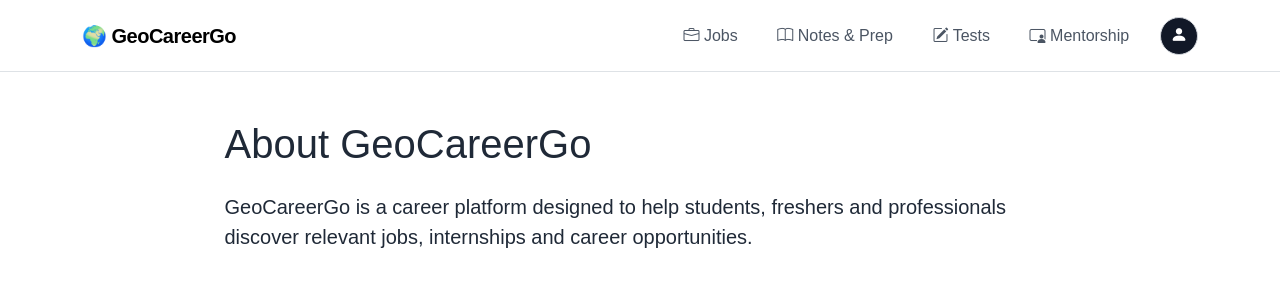
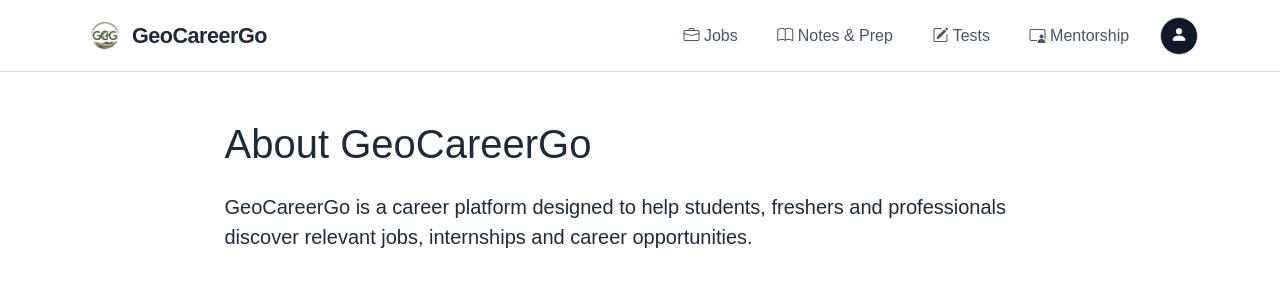
Before and after one commit to Suhrid2425/geocareergo, a Django app: page /about/ in a window 1280 px wide. Shown: the top 300 px of the page. Run offline with Django 5.2, Linux system fonts and the light colour scheme.

Commit message:
Fix GCG logo spacing

```diff
--- a/static/css/style.css
+++ b/static/css/style.css
@@ -1490,6 +1490,10 @@ body {
 }
 
 
+/* ==================================================
+   MOBILE
+================================================== */
+
 @media (max-width: 767.98px) {
 
     .mobile-apply-wrapper {
@@ -1607,9 +1611,7 @@ body {
     }
 
 
-    /*
-       Space for bottom navigation
-    */
+    /* Space for bottom navigation */
 
     body {
         padding-bottom: 150px !important;
@@ -2039,6 +2041,8 @@ body {
         letter-spacing: -0.8px;
     }
 }
+
+
 /* ==================================================
    ACCOUNT CHOICE MODAL
 ================================================== */
@@ -2103,7 +2107,9 @@ body {
 }
 
 
-/* MOBILE */
+/* ==================================================
+   MOBILE ACCOUNT CHOICE
+================================================== */
 
 @media (max-width: 576px) {
 
@@ -2124,6 +2130,12 @@ body {
     }
 
 }
+
+
+/* ==================================================
+   JOB FILTER TOGGLE
+================================================== */
+
 .job-filter-toggle {
     background: #f8fafc;
     border: 1px solid #d1d5db;
@@ -2157,7 +2169,7 @@ body {
 
 
 /* ==================================================
-   DESKTOP
+   DESKTOP JOB FILTER
 ================================================== */
 
 @media (min-width: 992px) {
@@ -2167,3 +2179,95 @@ body {
     }
 
 }
+
+
+/* ==================================================
+   GEOCareerGo BRAND — FINAL
+================================================== */
+
+.navbar-brand.brand {
+    display: inline-flex !important;
+    align-items: center !important;
+
+    gap: 4px !important;
+
+    margin: 0 !important;
+    padding: 0 !important;
+
+    text-decoration: none !important;
+    color: inherit !important;
+
+    line-height: 1 !important;
+}
+
+
+/* ==================================================
+   GCG LOGO
+================================================== */
+
+.navbar-brand.brand img {
+    width: 46px !important;
+    height: 46px !important;
+
+    object-fit: contain !important;
+
+    display: block !important;
+
+    margin: 0 !important;
+    padding: 0 !important;
+
+    flex-shrink: 0 !important;
+
+    /*
+       Makes the visible GCG logo larger
+       while keeping the layout box controlled.
+    */
+    transform: scale(1.35) !important;
+    transform-origin: center center !important;
+}
+
+
+/* ==================================================
+   GeoCareerGo TEXT
+================================================== */
+
+.navbar-brand.brand strong {
+    display: inline-block !important;
+
+    margin: 0 !important;
+    padding: 0 !important;
+
+    font-size: 1.35rem !important;
+    font-weight: 700 !important;
+
+    line-height: 1 !important;
+
+    letter-spacing: -0.5px !important;
+
+    white-space: nowrap !important;
+}
+
+
+/* ==================================================
+   MOBILE BRAND
+================================================== */
+
+@media (max-width: 767.98px) {
+
+    .navbar-brand.brand {
+        gap: 4px !important;
+    }
+
+    .navbar-brand.brand img {
+        width: 30px !important;
+        height: 30px !important;
+
+        transform: scale(1.3) !important;
+    }
+
+    .navbar-brand.brand strong {
+        font-size: 1.15rem !important;
+
+        margin: 0 !important;
+    }
+}
--- a/templates/base.html
+++ b/templates/base.html
@@ -157,11 +157,12 @@
              BRAND
         ================================================== -->
 
-        <a
-            class="navbar-brand fw-bold"
-            href="{% url 'core:home' %}"
-        >
-            🌍 GeoCareerGo
+        <a href="{% url 'core:home' %}" class="navbar-brand brand">
+            <img
+                src="{% static 'pwa/favicon-64.png' %}"
+                alt="GeoCareerGo logo"
+            >
+            <strong>GeoCareerGo</strong>
         </a>
 
 
```
Also changed, not shown: static/pwa/gcg-cropped.png (added).
